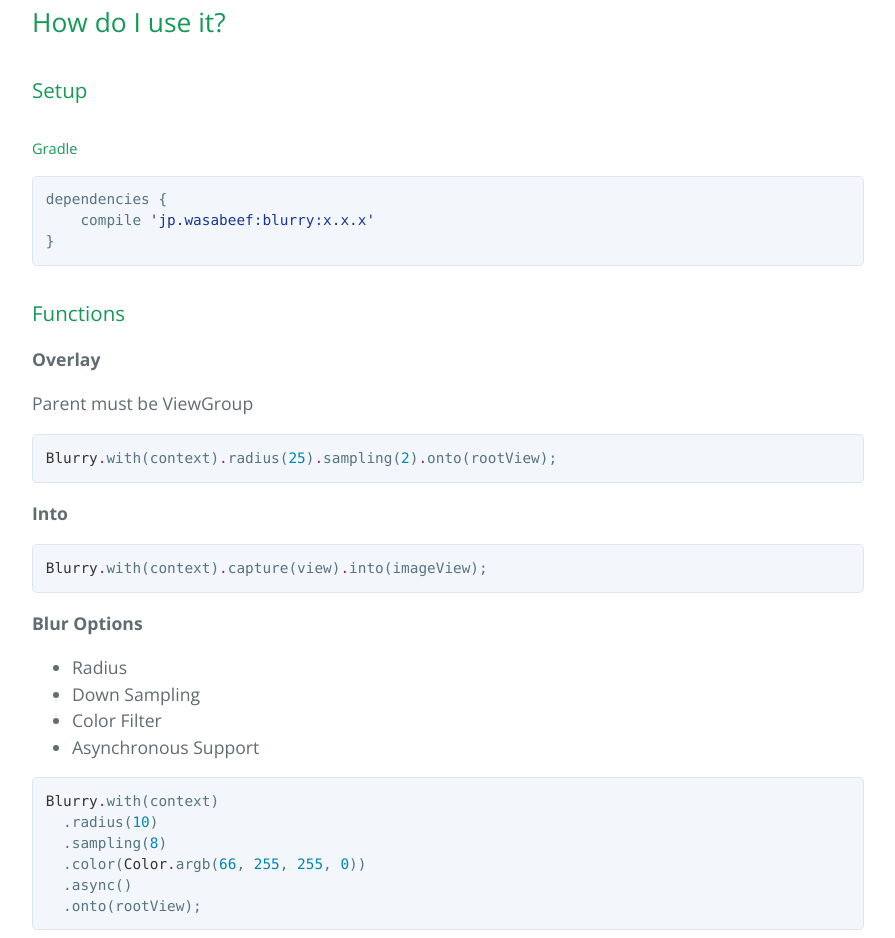
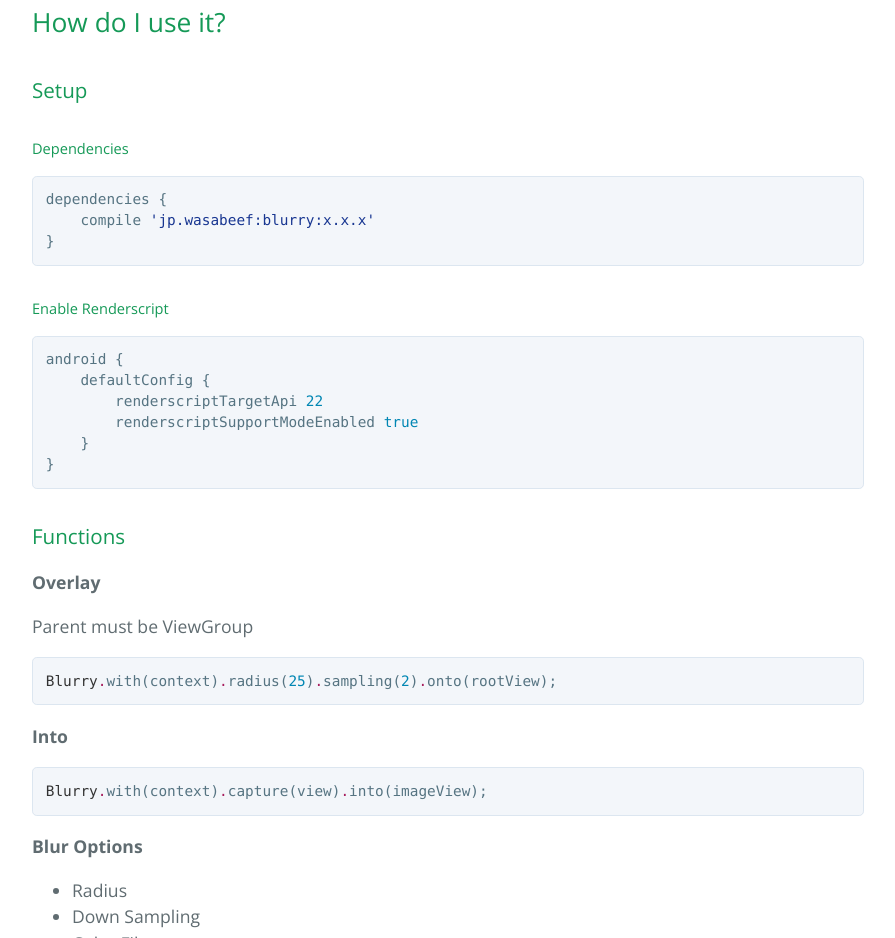
Before and after one commit to wasabeef/Blurry, a plain HTML site: page index.html in a window 1280 px wide. Shown: the part 1820-2758 px from the top of the page, without its empty margins (192-1087 px from the left). Drawn offline with nearby package versions, Linux system fonts and the light colour scheme.

```diff
--- a/index.html
+++ b/index.html
@@ -39,10 +39,20 @@
 <a id="setup" class="anchor" href="#setup" aria-hidden="true"><span class="octicon octicon-link"></span></a>Setup</h3>
 
 <h5>
-<a id="gradle" class="anchor" href="#gradle" aria-hidden="true"><span class="octicon octicon-link"></span></a>Gradle</h5>
+<a id="dependencies" class="anchor" href="#dependencies" aria-hidden="true"><span class="octicon octicon-link"></span></a>Dependencies</h5>
 
 <div class="highlight highlight-groovy"><pre>dependencies {
     compile <span class="pl-s"><span class="pl-pds">'</span>jp.wasabeef:blurry:x.x.x<span class="pl-pds">'</span></span>
+}</pre></div>
+
+<h5>
+<a id="enable-renderscript" class="anchor" href="#enable-renderscript" aria-hidden="true"><span class="octicon octicon-link"></span></a>Enable Renderscript</h5>
+
+<div class="highlight highlight-groovy"><pre>android {
+    defaultConfig {
+        renderscriptTargetApi <span class="pl-c1">22</span>
+        renderscriptSupportModeEnabled <span class="pl-c1">true</span>
+    }
 }</pre></div>
 
 <h3>
```
Also changed, not shown: params.json (+1 -1 lines).
